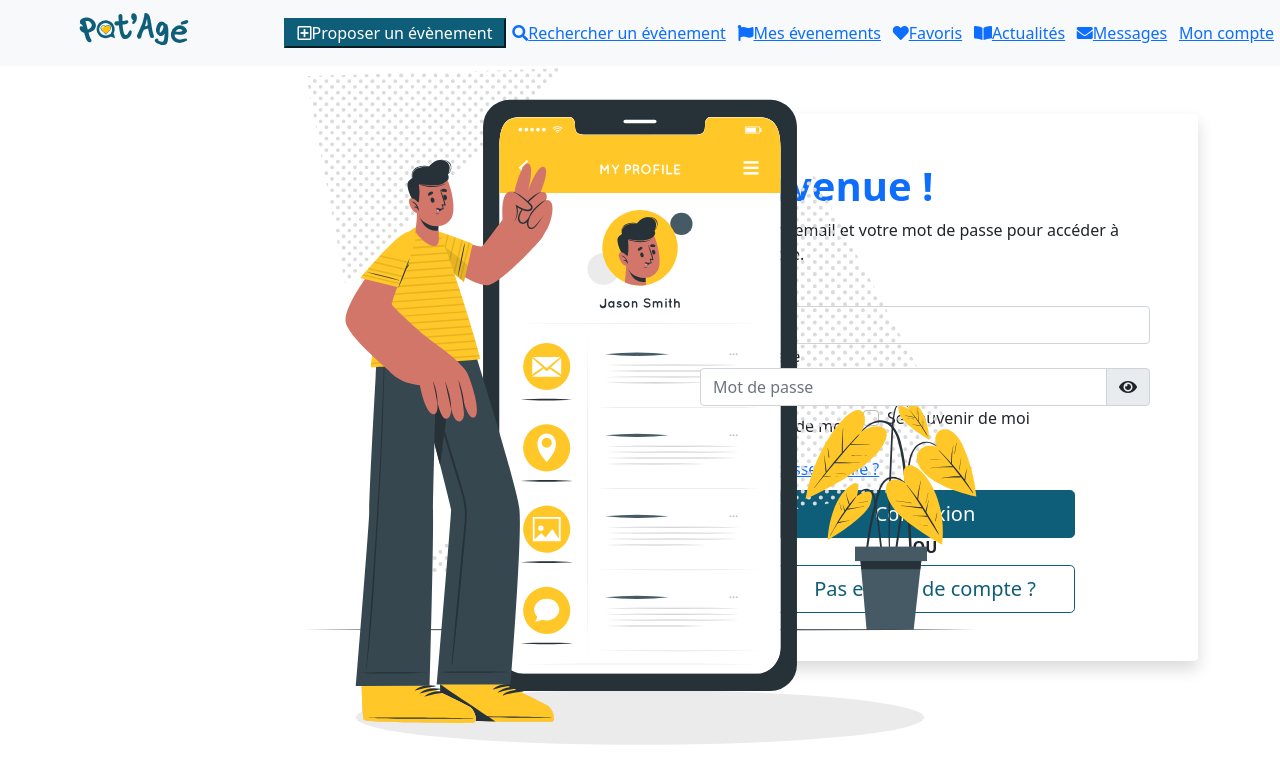
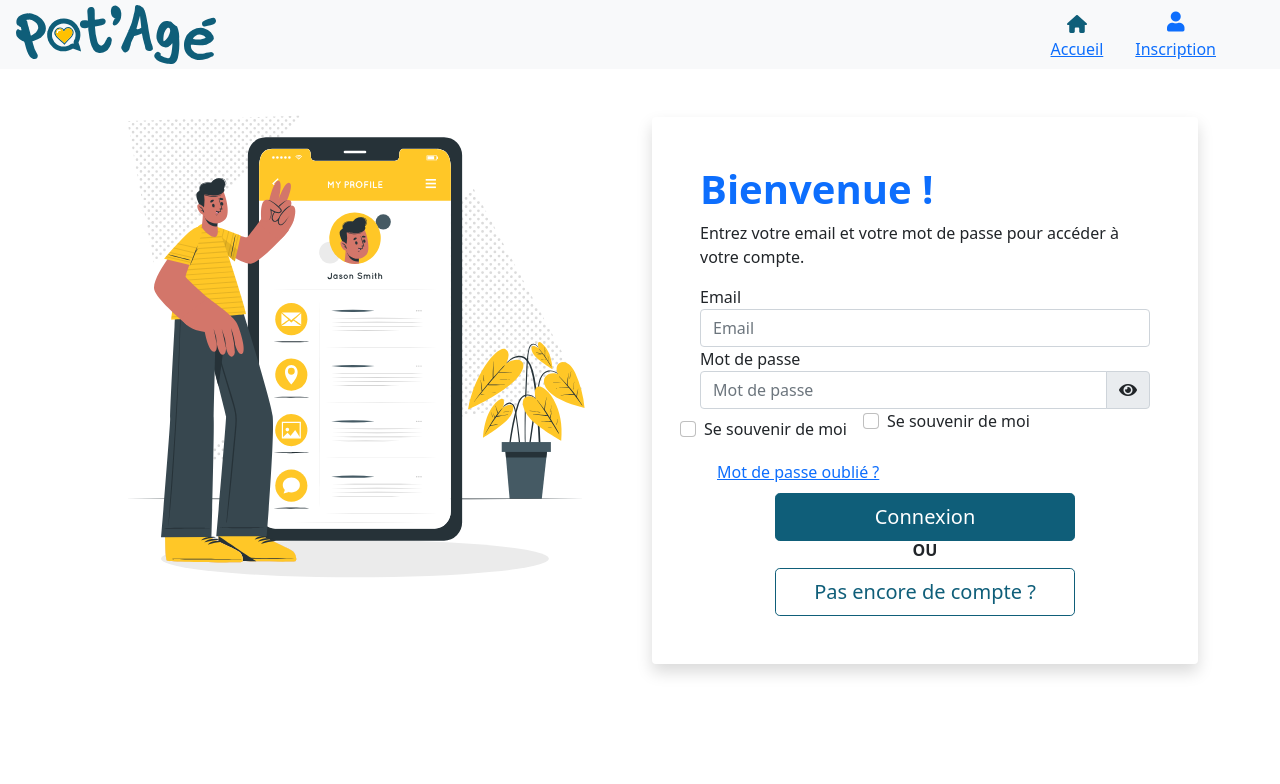
Before and after one commit to Morgane-Straw/pot-age, a Next.js app in the folder frontend/: page /login in a window 1280 px wide. Shown: the top 784 px of the page. Built offline with nearby package versions, Linux system fonts and the light colour scheme.

Commit message:
navbar : christmas edition

```diff
--- a/frontend/components/Navbar.js
+++ b/frontend/components/Navbar.js
@@ -1,32 +1,66 @@
 import NavbarButton from "./NavbarButton";
 import Link from "next/link";
-import Image from "next/image"
-
+import Image from "next/image";
+import { useEffect, useState } from "react";
+import { useRouter } from 'next/router';
 
 export default function Navbar() {
-    return (
-    <nav className="navbar navbar-expand-lg navbar-light bg-light nav nav-pills nav-fill">
-      <a className="navbar-brand nav-item" href="#">
-          <Image src="/img/LogoBleu.svg" alt="Pot'Age" height="32" width="256"/>
+  const [navbar, setNavbar] = useState(<></>);
+  const router = useRouter();
+
+  const DefaultNavBar = (path) =>
+    <nav className=" bg-light  justify-content-between  z-index-top  d-flex flex-row">
+      <span className="d-flex flex-row align-items-center">
+        <a className="navbar-brand nav-item px-3" href="/">
+          <img src="/img/LogoBleu.svg" alt="Pot'Age" className="w-logo" />
         </a>
         <Link href="/proposer-evenement" passHref>
-        <button className="nav-item btn-primary">
-        <i className="far fa-plus-square "></i>
+          <button className="nav-item btn-primary rounded h-button-event px-3 d-flex flex-row align-items-center">
+            <i className="far fa-plus-square spacing-plus-button-event fs-5"></i>
             <span className="">Proposer un évènement</span>
           </button>
         </Link>
-      <NavbarButton title="Rechercher un évènement" href ="/mes-evenements" icon="fas fa-search"></NavbarButton>
-      <NavbarButton title="Mes évenements" href="/mes-evenements" icon="fas fa-flag"></NavbarButton>
-      <NavbarButton title="Favoris" href="/en-chantier" icon="fas fa-heart"></NavbarButton>
-      <NavbarButton title="Actualités" href="/actualites" icon="fas fa-book-open"></NavbarButton>
-      <NavbarButton title="Messages" href="/en-chantier" icon="fas fa-envelope"></NavbarButton>
-      <Link href='/mon-compte'>
-            <a className='nav-item'>
-               {/*<Image src="/Todo" alt="TODO" layout="fill"/> */}
+      </span>
+      <span className="d-flex flex-row justify-content-end ">
+        <NavbarButton title="Rechercher un évènement" href="/rechercher-evenement" ><i className="fas fa-search"></i></NavbarButton>
+        <NavbarButton title="Mes évenements" href="/mes-evenements"><i className="fas fa-flag"></i></NavbarButton>
+        <NavbarButton title="Favoris" href="/en-chantier" ><i className="fas fa-heart"></i></NavbarButton>
+        <NavbarButton title="Actualités" href="/actualites" ><i className="fas fa-book-open"></i></NavbarButton>
+        <NavbarButton title="Messages" href="/en-chantier" ><i className="fas fa-envelope"></i></NavbarButton>
+        <NavbarButton title="Mon compte" href='/mon-compte'>
+          <img className="w-30px h-30px rounded-circle" src="/img/kelly.jpg" alt="photo de profil" layout="fill" />
+        </NavbarButton>
+      </span>
+    </nav>;
 
-                <span>Mon compte</span>
+  const HomeNavBar = (path) => <nav>Home</nav>;
+  const LoginNavbar = (path) =>   <nav className=" bg-light  justify-content-between  z-index-top d-flex flex-row">
+    <span className="d-flex flex-row align-items-center">
+      <a className="navbar-brand nav-item px-3" href="#">
+        <img src="/img/LogoBleu.svg" alt="Pot'Age" className="w-logo" />
       </a>
-        </Link>
-    </nav>
-    )
+    </span>
+    <span className="d-flex flex-row justify-content-end px-5">
+      <NavbarButton title="Accueil" href="/"><img src='/img/house-solid.svg' className="w-20px"></img></NavbarButton>
+      <NavbarButton title="Inscription" href="/inscription" ><i className="fas fa-user"></i></NavbarButton>
+    </span>
+  </nav>;
+  const SignInNavBar = (path) =>   <nav className=" bg-light  justify-content-between  z-index-top d-flex flex-row">
+  <span className="d-flex flex-row align-items-center">
+    <a className="navbar-brand nav-item px-3" href="#">
+      <img src="/img/LogoBleu.svg" alt="Pot'Age" className="w-logo" />
+    </a>
+  </span>
+  <span className="d-flex flex-row justify-content-end px-5">
+    <NavbarButton title="Accueil" href="/" ><img src='/img/house-solid.svg' className="w-20px"></img></NavbarButton>
+    <NavbarButton title="Connexion" href="/login" ><i className="fas fa-user"></i></NavbarButton>
+  </span>
+</nav>;
+  useEffect(() =>
+    setNavbar(router.pathname == '/' ? HomeNavBar(router.pathname) : router.pathname == '/login' ? LoginNavbar(router.pathname) : router.pathname == '/inscription' ? SignInNavBar(router.pathname) : DefaultNavBar(router.pathname))
+    , [router.pathname]);
+
+  return (<>
+    {navbar}
+  </>)
 }
--- a/frontend/components/NavbarButton.js
+++ b/frontend/components/NavbarButton.js
@@ -1,14 +1,22 @@
 import Link from "next/link";
+import { useEffect, useState } from "react";
+import { useRouter } from 'next/router';
 
 
 export default function NavbarButton(props) {
+    const router = useRouter();
+    const rawButton = <Link href={props.href} >
+        <a className={'nav-button d-flex flex-column text-primary px-3 justify-content-center align-items-center'}>
+            <span className="fs-5">
+                {props.children}
+            </span>
+            <span>{props.title}</span>
+        </a>
+    </Link>;
+    const [button, setButton] = useState(rawButton);
+
+    useEffect(() => (props.href == router.pathname ? setButton(<span className="active">{rawButton}</span>) : setButton(rawButton)), [router.pathname]);
     return (
-        <Link href={props.href} >
-            <a className='nav-item '>
-                {props.icon ? <i className={props.icon}></i> : "s"}
-
-                <span>{props.title}</span>
-            </a>
-        </Link>
+        button
     )
 }
--- a/frontend/pages/globals.css
+++ b/frontend/pages/globals.css
@@ -49,3 +49,31 @@ a {
 h1, h2, h3, h4, h5, h6{
   font-weight: 600 !important;
 }
+.w-30px{
+  width: 30px !important;
+}
+.h-30px{
+  height: 30px !important;
+}
+.w-logo{
+  width: 200px;
+}
+.h-button-event{
+  height:35px;
+}
+.spacing-plus-button-event{
+  margin-right:0.5rem;
+}
+.z-index-top{
+  z-index: 30;
+}
+.w-20px{
+  width : 20px;
+}
+.nav-item,  .active {
+  border-bottom: 0.2rem ;
+}
+.nav-button:not(.active .nav-button):hover,  .active {
+  border-bottom: solid #0F5E79;
+}
+/* .active .nav-button:hover */
--- a/frontend/pages/login.js
+++ b/frontend/pages/login.js
@@ -37,7 +37,7 @@ return (
  <div className="container">
    <div className="row justify-content-center">
      <div className="d-none d-lg-block col-xl-6 col-lg-7">
-        <Image src="/img/Profile Interface-cuate(2).svg" alt="descriptionTodo" layout="fill"/>
+        <img src="/img/Profile Interface-cuate(2).svg" alt="illustration personne avec smartphone" />
      </div>
      <div className="col-lg-5 col-xl-6 col">
        <div className="shadow rounded p-5 mt-5">
```
Also changed, not shown: frontend/public/img/house-solid.svg (added), 1 other file (tests, documents, lock files or other folders). Lines whose indentation alone changed are shown as unchanged.
